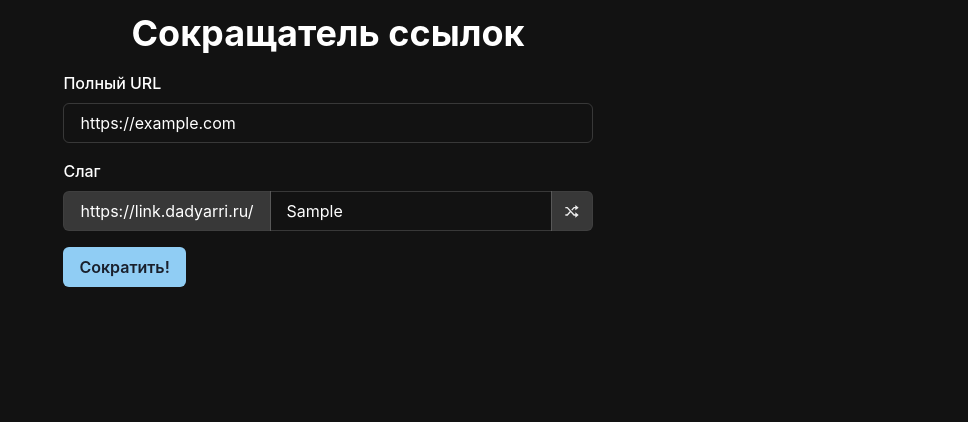
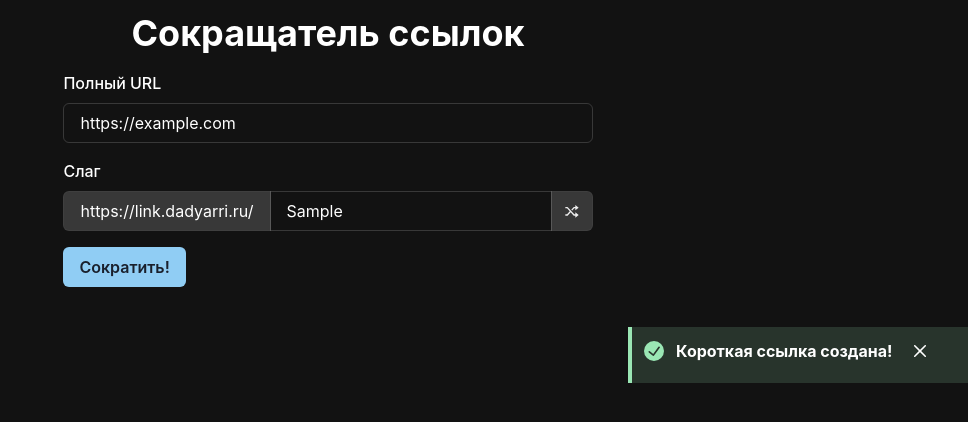
Before and after one commit to dadyarri/link-shortener, a Next.js app: page / in a window 1280 px wide. Both pictures are taken after typing "https://example.com", "Sample" into the empty fields and a click on the button "Сократить!". Shown: the top 422 px of the page, without its empty margins (312-1280 px from the left). Built offline with nearby package versions, Linux system fonts and the light colour scheme; no server answers; the database is empty.

Commit message:
add showing alert on success

```diff
--- a/pages/index.tsx
+++ b/pages/index.tsx
@@ -1,6 +1,11 @@
-import type {NextPage} from "next";
+import type { NextPage } from "next";
 import {
+  Alert,
+  AlertIcon,
+  AlertTitle,
+  Box,
   Button,
+  CloseButton,
   Container,
   Flex,
   FormControl,
@@ -11,18 +16,23 @@ import {
   Input,
   InputGroup,
   InputLeftAddon,
-  InputRightAddon
+  InputRightAddon,
+  Spacer,
+  useDisclosure
 } from "@chakra-ui/react";
-import {BiShuffle} from "react-icons/bi";
+import { BiShuffle } from "react-icons/bi";
 import axios from "axios";
-import React, {FormEvent} from "react";
+import React, { FormEvent } from "react";
 
 const Home: NextPage = () => {
-
   const [slugError, setSlugError] = React.useState(false);
+  const {
+    isOpen: isSuccessVisible,
+    onClose: onSuccessClose,
+    onOpen: onSuccessOpen
+  } = useDisclosure({ defaultIsOpen: false });
 
   const insertRandomSlug = () => {
-
     const randomString = makeid(5);
 
     setSlugError(false);
@@ -52,18 +62,23 @@ const Home: NextPage = () => {
     // @ts-ignore
     const url = document.getElementById("url-input")?.value;
 
-    await axios.post("/api/shorten", {slug, url}).then(res => {
+    await axios
+      .post("/api/shorten", { slug, url })
+      .then(res => {
         if (res.status === 200) {
           setSlugError(false);
+          onSuccessOpen();
         }
-    }).catch(err => {
+      })
+      .catch(err => {
         if (err.response.status === 409) {
           setSlugError(true);
         }
       });
-  }
+  };
 
   return (
+    <>
       <Container mt={3}>
         <Flex alignItems={"center"} direction={"column"}>
           <Heading as={"h1"}>Сокращатель ссылок</Heading>
@@ -86,9 +101,7 @@ const Home: NextPage = () => {
                 Слаг
               </FormLabel>
               <InputGroup>
-              <InputLeftAddon>
-                https://link.dadyarri.ru/
-              </InputLeftAddon>
+                <InputLeftAddon>https://link.dadyarri.ru/</InputLeftAddon>
                 <Input id={"slug-input"} name={"slug"} />
                 <InputRightAddon p={0}>
                   <IconButton
@@ -102,7 +115,9 @@ const Home: NextPage = () => {
                   />
                 </InputRightAddon>
               </InputGroup>
-            {slugError && (<FormErrorMessage>Слаг уже занят!</FormErrorMessage>)}
+              {slugError && (
+                <FormErrorMessage>Слаг уже занят!</FormErrorMessage>
+              )}
 
               <Button type={"submit"} mt={4}>
                 Сократить!
@@ -111,6 +126,27 @@ const Home: NextPage = () => {
           </form>
         </Flex>
       </Container>
+      {isSuccessVisible ? (
+        <Alert status={"success"} variant={"left-accent"} w={340} float={"right"} mt={10}>
+          <Flex>
+            <AlertIcon />
+            <Box>
+              <AlertTitle>Короткая ссылка создана!</AlertTitle>
+            </Box>
+            <Spacer />
+            <Flex>
+              <CloseButton
+                alignSelf="flex-end"
+                position="relative"
+                right={-1}
+                top={-1}
+                onClick={onSuccessClose}
+              />
+            </Flex>
+          </Flex>
+        </Alert>
+      ) : null}
+    </>
   );
 };
 
```
Lines whose indentation alone changed are shown as unchanged.
